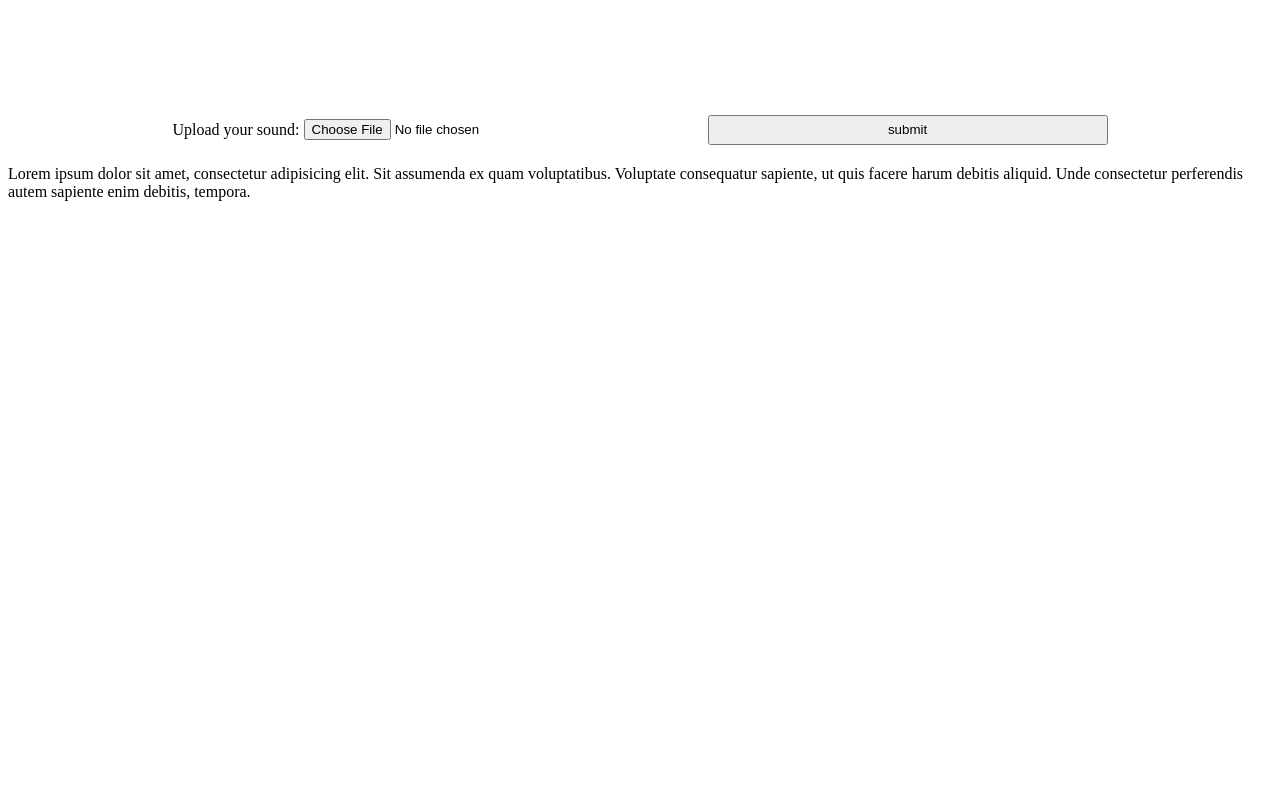
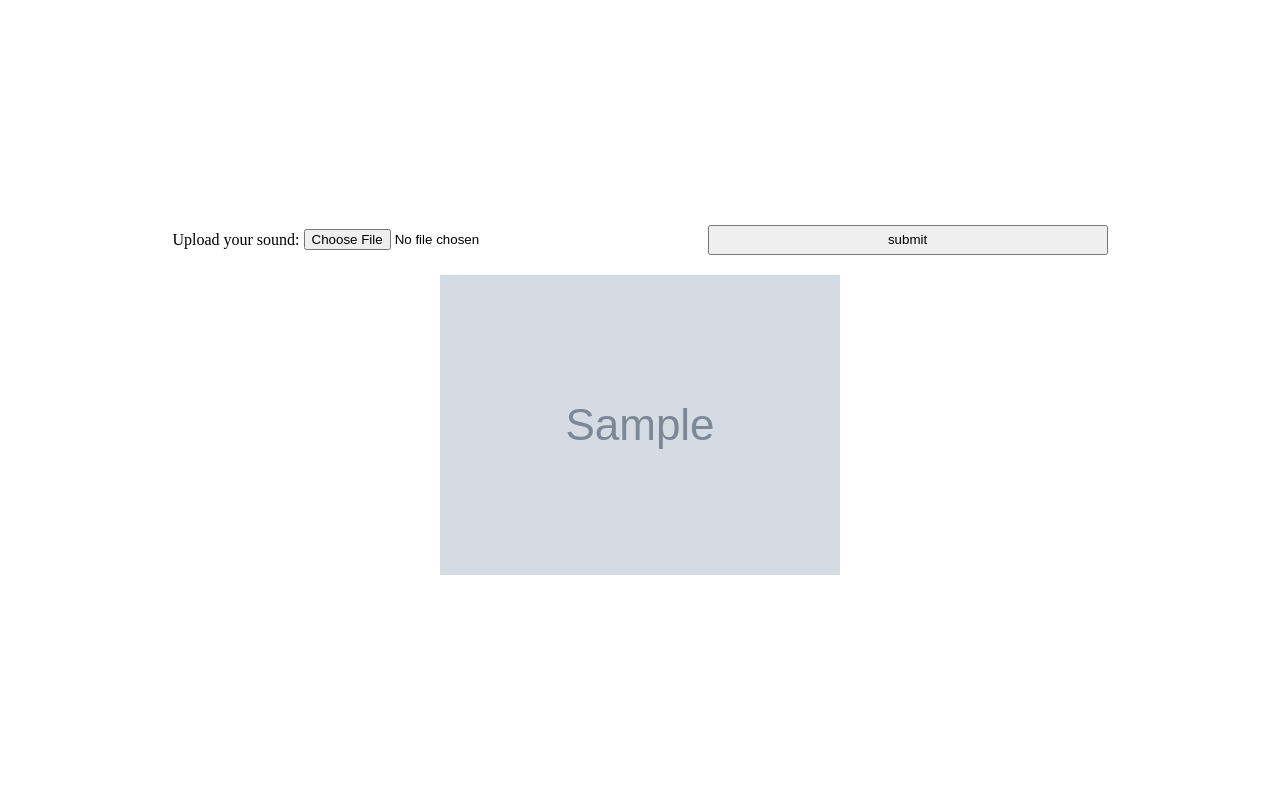
Before and after one commit to Arkanayan/Specto, a Flask app: template templates/index.html in a window 1280 px wide. Run offline with Flask 2, Linux system fonts and the light colour scheme; the template is opened without the code that fills it: most values are stand-ins (such as "Sample title", 1, 10 or a date in 2020); grey boxes marked "Sample" are stand-in pictures; some libraries are stand-ins or nearby versions.

Commit message:
Fix input and output position

```diff
--- a/templates/index.html
+++ b/templates/index.html
@@ -10,7 +10,7 @@
                 flex-direction: column;  /* make main axis vertical */
                 justify-content: center; /* center items vertically, in this case */
                 align-items: center;     /* center items horizontally, in this case */
-                height: 300px;
+                height: 100%;
             }
 
             .box form input {
@@ -25,6 +25,10 @@
             .error {
                 color: red;
             }
+            #input {
+                align-items: flex-start
+            }
+
       </style>
 
     </head>
@@ -33,18 +37,18 @@
             <div id="container"><!-- flex container -->
 
                 <div class="box" id="input"><!-- flex item -->
-                    <form action="/" method="POST" enctype="multipart/form-data">
+                    <form action="/" method="POST" enctype="multipart/form-data" onsubmit="return checkSize(1048567)">
                         <label for="sound_input">Upload your sound:</label>
-                        <input type="file" name="sound_file" id="sound_input" />
+                        <input type="file" name="sound_file" id="sound_input" accept=".wav"/>
                         <input type="submit" value="submit" />
                     </form>
                 </div>
 
                 <div class="box" id="output"><!-- flex item -->
 
-                    Lorem ipsum dolor sit amet, consectetur adipisicing elit. Sit assumenda ex quam voluptatibus. Voluptate consequatur sapiente,
-                    ut quis facere harum debitis aliquid. Unde consectetur perferendis autem sapiente enim debitis, tempora.
-
+                    {% if spec_img %}
+                        <img src="specs/{{ spec_img }}" alt="spectogram" >
+                    {% endif %}
                         </div>
 
 
@@ -53,7 +57,23 @@
 
             </div>
 
+        <script type="text/javascript">
+        function checkSize(max_img_size)
+        {
+            var input = document.getElementById("sound_input");
+            // check for browser support (may need to be modified)
+            if(input.files && input.files.length == 1)
+            {
+                if (input.files[0].size > max_img_size)
+                {
+                    alert("The file must be less than " + 1 + "MB");
+                    return false;
+                }
+            }
 
+            return true;
+        }
+        </script>
 
     </body>
 
```
